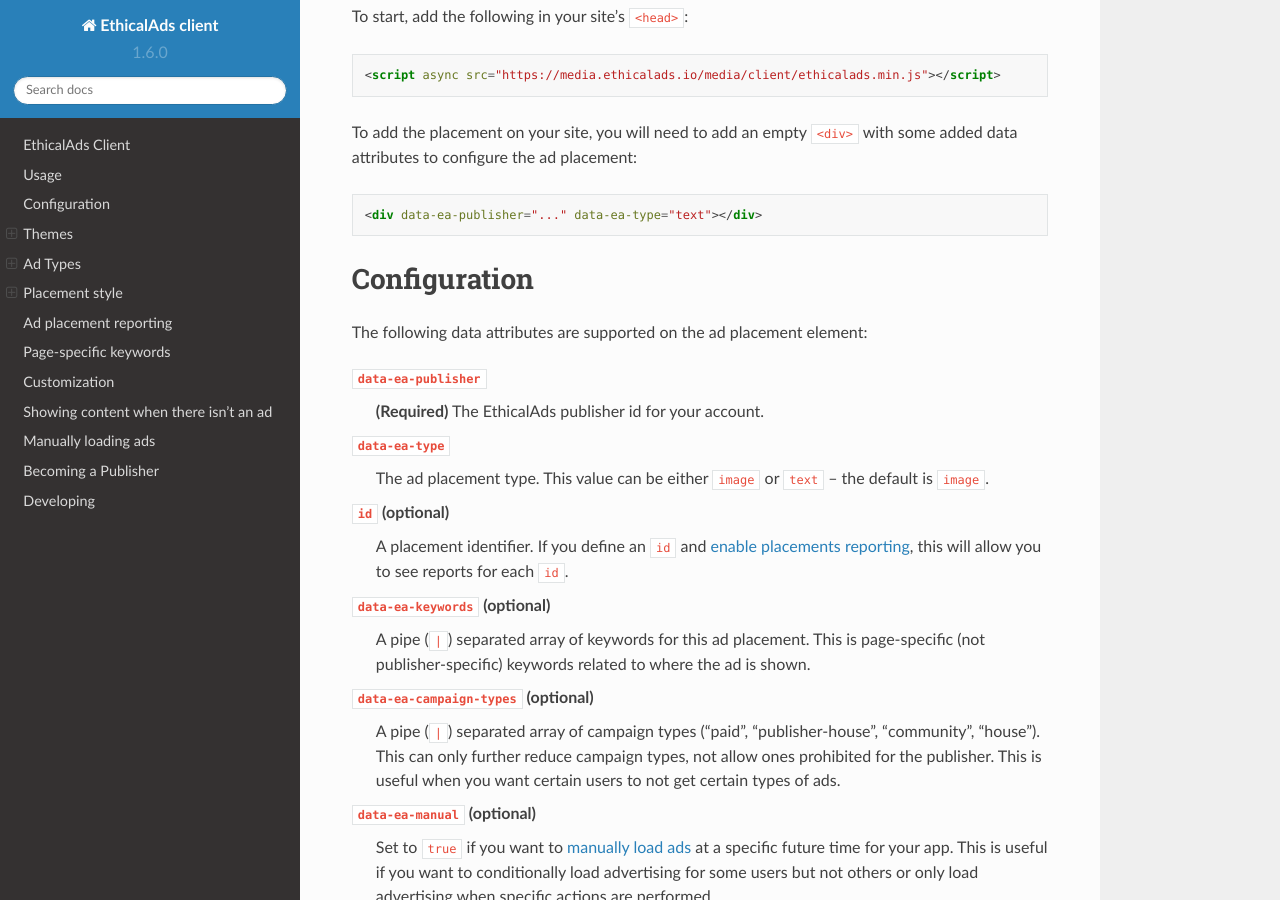
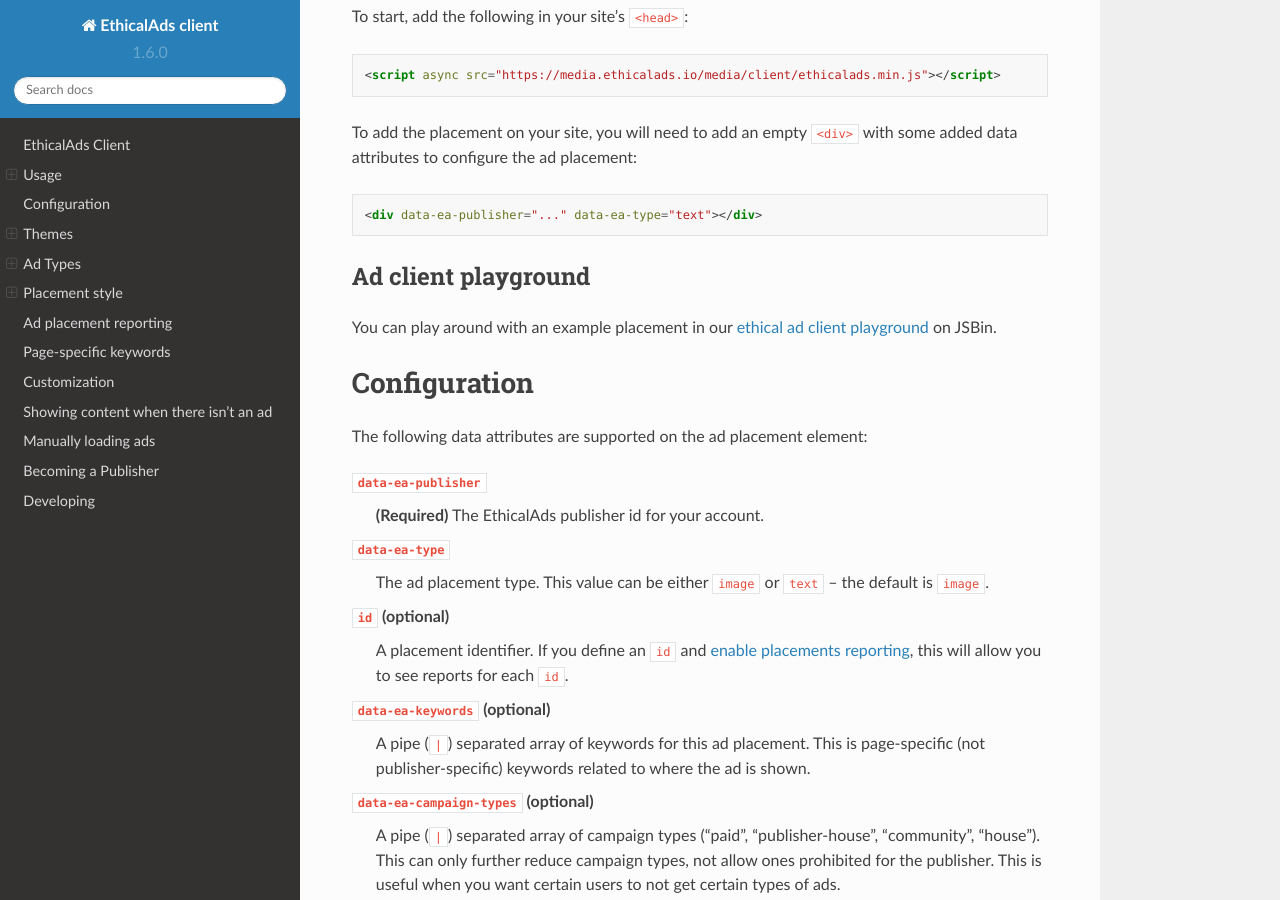
Before and after one commit to readthedocs/ethical-ad-client, a Sphinx documentation site: the page built from docs/index.rst, in a window 1280 px wide and 900 px high, scrolled down 790 px. Built offline with Sphinx 7.4.7 and the Read the Docs theme 2.0.0, drawn with Linux system fonts in a browser that asks for light colours; comment, search, counter and statistics services are not loaded.

Commit message:
Add client playground

```diff
--- a/docs/index.rst
+++ b/docs/index.rst
@@ -30,6 +30,11 @@
 .. code:: html
 
     <div data-ea-publisher="..." data-ea-type="text"></div>
+
+Ad client playground
+~~~~~~~~~~~~~~~~~~~~
+
+You can play around with an example placement in our `ethical ad client playground <https://jsbin.com/roniviv/edit?html,output>`_ on JSBin.
 
 .. _configuration:
 
```
